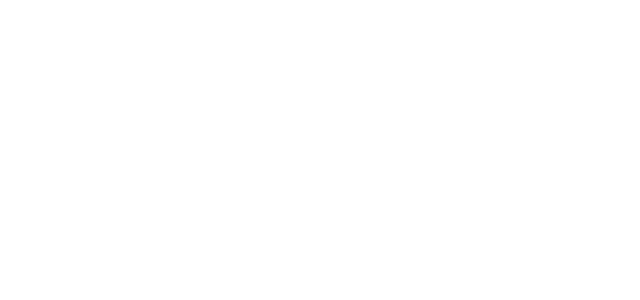
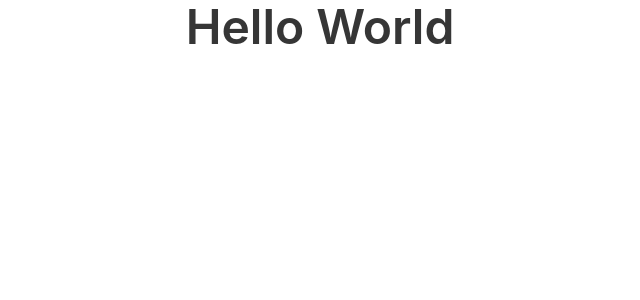
Before and after one commit to e1730934/projet02Equipe3appWeb, a Vue app: page /arme/1 in a window 1280 px wide. Before the commit this address had no page. Shown: the top 300 px of the page, without its empty margins (320-960 px from the left). Built offline with nearby package versions, Linux system fonts and the light colour scheme.

Commit message:
routes vue.js

```diff
--- a/src/router/index.js
+++ b/src/router/index.js
@@ -1,11 +1,36 @@
 import { createRouter, createWebHistory } from 'vue-router';
 import HomeView from '@/views/HomeView.vue';
+import ObjetView from '@/views/ObjetView.vue';
+import ArmeView from '@/views/ArmeView.vue';
+import ValeurView from '@/views/ValeurView.vue';
+import EtudiantView from '@/views/EtudiantView.vue';
+
 
 const routes = [
     {
         path: '/',
         name: 'home',
         component: HomeView,
+    },
+    {
+        path: '/objet/idObjet',
+        name: 'objet',
+        component: ObjetView,
+    },
+    {
+        path: '/arme/:idArme',
+        name: 'arme',
+        component: ArmeView,
+    },
+    {
+        path: '/valeur/:idValeur',
+        name: 'valeur',
+        component: ValeurView,
+    },
+    {
+        path: '/etudiant',
+        name: 'etudiant',
+        component: EtudiantView,
     },
 ];
 
--- /dev/null
+++ b/src/views/ArmeView.vue
@@ -0,0 +1,14 @@
+<template>
+    <h1 class="title is-1 has-text-centered">Hello World</h1>
+</template>
+
+<script>
+
+// noinspection JSUnusedGlobalSymbols
+export default {
+    name: 'ArmeView',
+};
+</script>
+
+<style scoped>
+</style>
--- /dev/null
+++ b/src/views/EtudiantView.vue
@@ -0,0 +1,14 @@
+<template>
+    <h1 class="title is-1 has-text-centered">Hello World</h1>
+</template>
+
+<script>
+
+// noinspection JSUnusedGlobalSymbols
+export default {
+    name: 'EtudiantView',
+};
+</script>
+
+<style scoped>
+</style>
--- /dev/null
+++ b/src/views/ObjetView.vue
@@ -0,0 +1,14 @@
+<template>
+    <h1 class="title is-1 has-text-centered">Hello World</h1>
+</template>
+
+<script>
+
+// noinspection JSUnusedGlobalSymbols
+export default {
+    name: 'ObjetView',
+};
+</script>
+
+<style scoped>
+</style>
--- /dev/null
+++ b/src/views/ValeurView.vue
@@ -0,0 +1,14 @@
+<template>
+    <h1 class="title is-1 has-text-centered">Hello World</h1>
+</template>
+
+<script>
+
+// noinspection JSUnusedGlobalSymbols
+export default {
+    name: 'ValeurView',
+};
+</script>
+
+<style scoped>
+</style>
```
